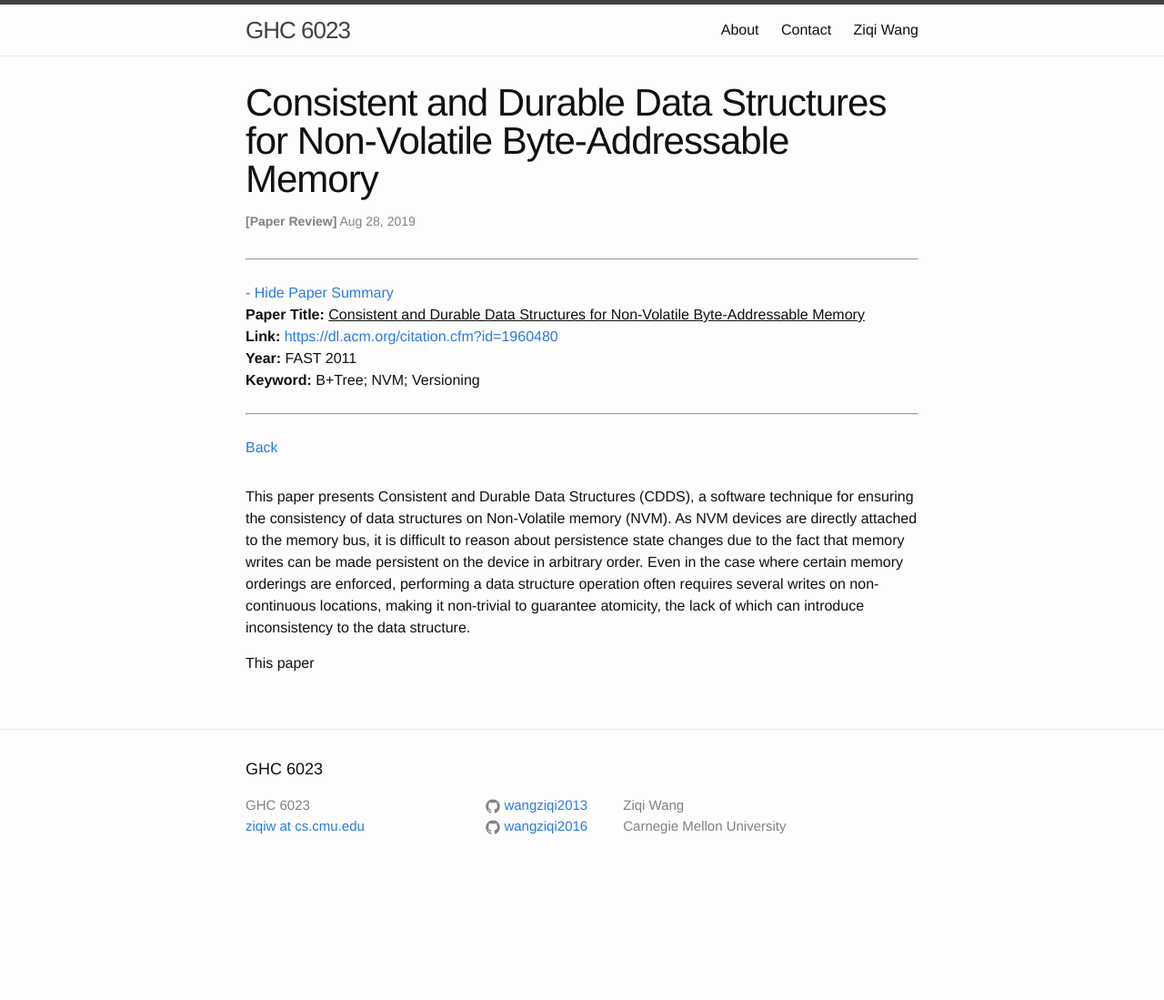
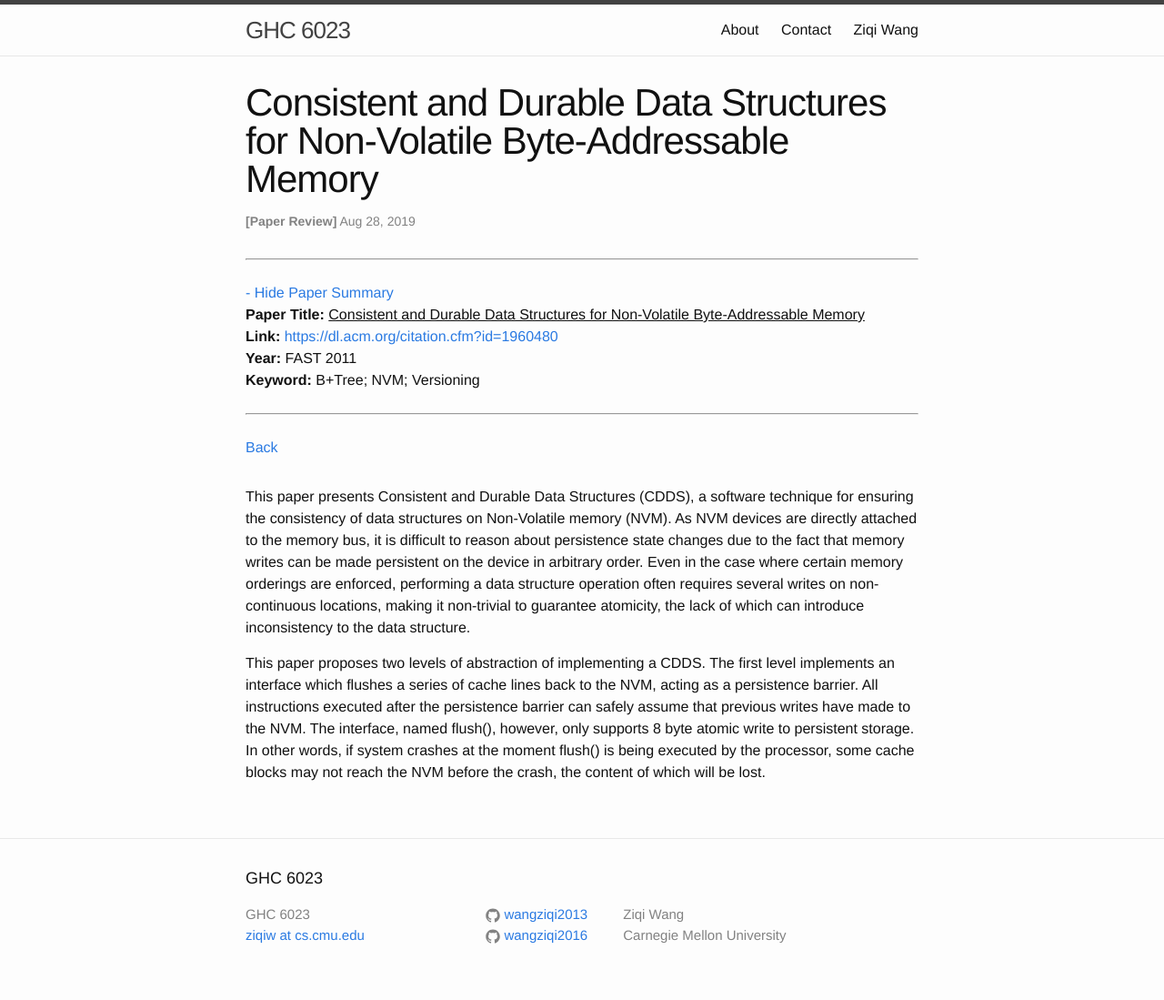
Before and after one commit to wangziqi2013/wangziqi2013.github.io, a Jekyll site: the page built from _posts/2019-08-28-cdds.markdown, in a window 1280 px wide. Shown: the whole page at 91% size. Built offline with Jekyll 4.4.1, drawn with Linux system fonts in a browser that asks for light colours; before the commit the page ends 979 px from its top, so only the background shows below that.

Commit message:
Adding level of abs

```diff
--- a/_posts/2019-08-28-cdds.markdown
+++ b/_posts/2019-08-28-cdds.markdown
@@ -20,4 +20,8 @@ in arbitrary order. Even in the case where certain memory orderings are enforced
 often requires several writes on non-continuous locations, making it non-trivial to guarantee atomicity, the lack of
 which can introduce inconsistency to the data structure.
 
-This paper
+This paper proposes two levels of abstraction of implementing a CDDS. The first level implements an interface which flushes
+a series of cache lines back to the NVM, acting as a persistence barrier. All instructions executed after the persistence
+barrier can safely assume that previous writes have made to the NVM. The interface, named flush(), however, only supports
+8 byte atomic write to persistent storage. In other words, if system crashes at the moment flush() is being executed
+by the processor, some cache blocks may not reach the NVM before the crash, the content of which will be lost.
```
